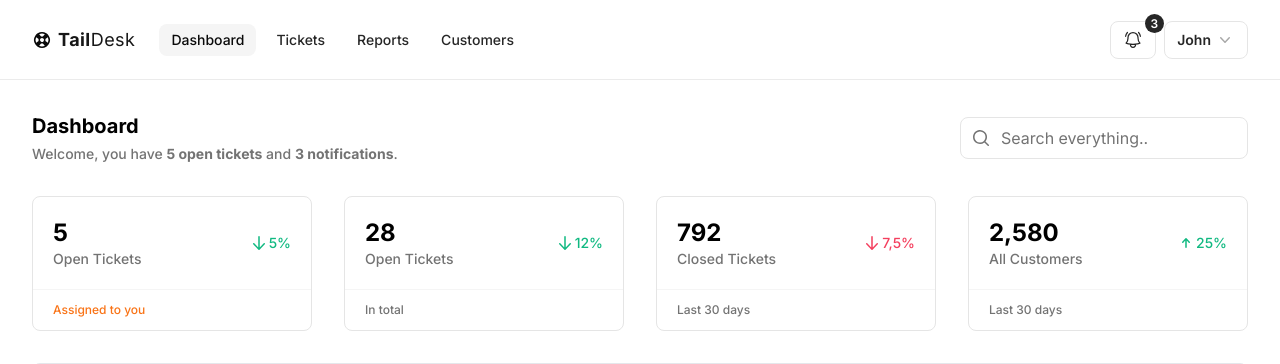
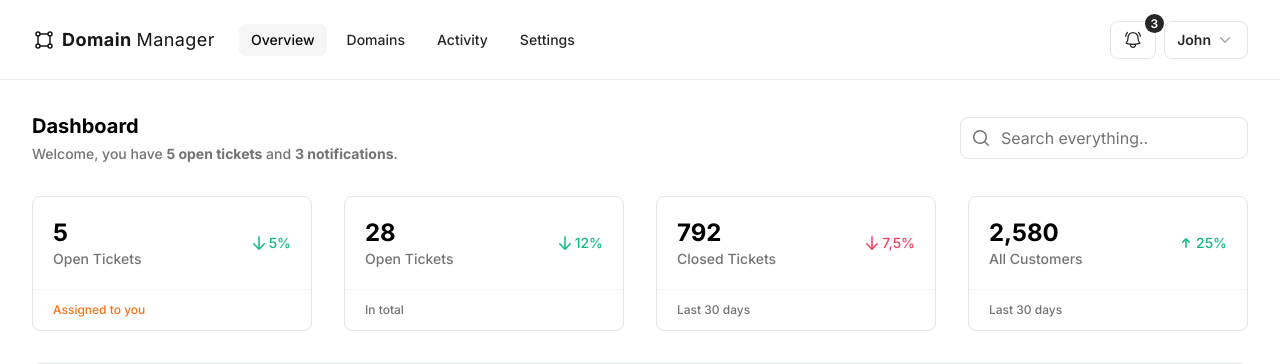
Before and after one commit to stefanpejcic/domain-manager, a Flask app: page /dashboard in a window 1280 px wide. Shown: the top 364 px of the page. Run offline with Flask 3, Linux system fonts and the light colour scheme; some libraries are stand-ins or nearby versions.

Commit message:
Update index.html

```diff
--- a/templates/index.html
+++ b/templates/index.html
@@ -73,20 +73,8 @@
               href="javascript:void(0)"
               class="group inline-flex items-center gap-1.5 text-lg font-bold tracking-wide text-neutral-900 hover:text-neutral-600"
             >
-              <svg
-                class="hi-mini hi-lifebuoy inline-block h-5 w-5 text-neutral-950 transition group-hover:scale-110 group-active:scale-100"
-                xmlns="http://www.w3.org/2000/svg"
-                viewBox="0 0 20 20"
-                fill="currentColor"
-                aria-hidden="true"
-              >
-                <path
-                  fill-rule="evenodd"
-                  d="M7.171 4.146l1.947 2.466a3.514 3.514 0 011.764 0l1.947-2.466a6.52 6.52 0 00-5.658 0zm8.683 3.025l-2.466 1.947c.15.578.15 1.186 0 1.764l2.466 1.947a6.52 6.52 0 000-5.658zm-3.025 8.683l-1.947-2.466c-.578.15-1.186.15-1.764 0l-1.947 2.466a6.52 6.52 0 005.658 0zM4.146 12.83l2.466-1.947a3.514 3.514 0 010-1.764L4.146 7.171a6.52 6.52 0 000 5.658zM5.63 3.297a8.01 8.01 0 018.738 0 8.031 8.031 0 012.334 2.334 8.01 8.01 0 010 8.738 8.033 8.033 0 01-2.334 2.334 8.01 8.01 0 01-8.738 0 8.032 8.032 0 01-2.334-2.334 8.01 8.01 0 010-8.738A8.03 8.03 0 015.63 3.297zm5.198 4.882a2.008 2.008 0 00-2.243.407 1.994 1.994 0 00-.407 2.243 1.993 1.993 0 00.992.992 2.008 2.008 0 002.243-.407c.176-.175.31-.374.407-.585a2.008 2.008 0 00-.407-2.243 1.993 1.993 0 00-.585-.407z"
-                  clip-rule="evenodd"
-                />
-              </svg>
-              <span>Tail<span class="font-normal">Desk</span></span>
+<svg xmlns="http://www.w3.org/2000/svg" class="icon icon-tabler icon-tabler-topology-ring-3" width="24" height="24" viewBox="0 0 24 24" stroke-width="1.5" stroke="currentColor" fill="none" stroke-linecap="round" stroke-linejoin="round"><path stroke="none" d="M0 0h24v24H0z" fill="none"/><path d="M8 18a2 2 0 1 0 -4 0a2 2 0 0 0 4 0z" /><path d="M20 18a2 2 0 1 0 -4 0a2 2 0 0 0 4 0z" /><path d="M20 6a2 2 0 1 0 -4 0a2 2 0 0 0 4 0z" /><path d="M8 6a2 2 0 1 0 -4 0a2 2 0 0 0 4 0z" /><path d="M6 8v8" /><path d="M18 16v-8" /><path d="M8 6h8" /><path d="M16 18h-8" /></svg>
+              <span>Domain <span class="font-normal">Manager</span></span>
             </a>
             <!-- END Logo -->
 
@@ -96,25 +84,25 @@
                 href="javascript:void(0)"
                 class="group flex items-center gap-2 rounded-lg bg-neutral-100 px-3 py-1.5 text-sm font-medium text-neutral-950"
               >
-                <span>Dashboard</span>
+                <span>Overview</span>
               </a>
               <a
                 href="javascript:void(0)"
                 class="group flex items-center gap-2 rounded-lg px-3 py-1.5 text-sm font-medium text-neutral-800 hover:bg-neutral-100 hover:text-neutral-950 active:bg-neutral-50"
               >
-                <span>Tickets</span>
+                <span>Domains</span>
               </a>
               <a
                 href="javascript:void(0)"
                 class="group flex items-center gap-2 rounded-lg px-3 py-1.5 text-sm font-medium text-neutral-800 hover:bg-neutral-100 hover:text-neutral-950 active:bg-neutral-50"
               >
-                <span>Reports</span>
+                <span>Activity</span>
               </a>
               <a
                 href="javascript:void(0)"
                 class="group flex items-center gap-2 rounded-lg px-3 py-1.5 text-sm font-medium text-neutral-800 hover:bg-neutral-100 hover:text-neutral-950 active:bg-neutral-50"
               >
-                <span>Customers</span>
+                <span>Settings</span>
               </a>
             </nav>
             <!-- END Desktop Navigation -->
```
